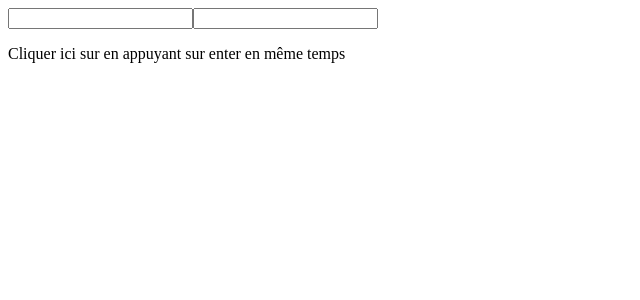
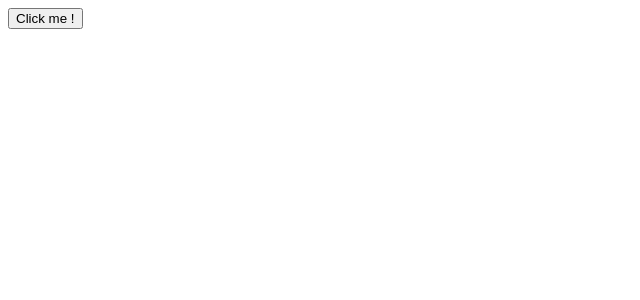
Before and after one commit to BStormTraining-Vue-js/Demo1, a Vue app: page / in a window 1280 px wide. Shown: the top 300 px of the page, without its empty margins (0-640 px from the left). Built offline with nearby package versions, Linux system fonts and the light colour scheme.

Commit message:
mouse button modifier

```diff
--- a/src/App.vue
+++ b/src/App.vue
@@ -1,14 +1,14 @@
 <script setup>
-const log = console.log
+const leftClick = () => {
+    alert('Vous avez cliquez sur le bouton gauche !');
+};
+const rightClick = () => {
+    alert('Vous avez cliquez sur le bouton droit !');
+};
 </script>
 
 <template>
-    <!-- se déclenchera si la touche enter est relevée -->
-    <input @keyup.enter="log('enter')">
-    <!-- se déclenchera si les touches alt et enter sont baissées -->
-    <input @keydown.alt.enter="log('alt + enter')">
-    <!-- se déclenchera si la touche ctrl est baissée au moment du click  -->
-    <p @click.ctrl="log('click + ctrl')">Cliquer ici sur en appuyant sur enter en même temps</p>
+    <button @click.left="leftClick" @click.right.prevent="rightClick">Click me !</button>
 </template>
 
 <style scoped>
```
